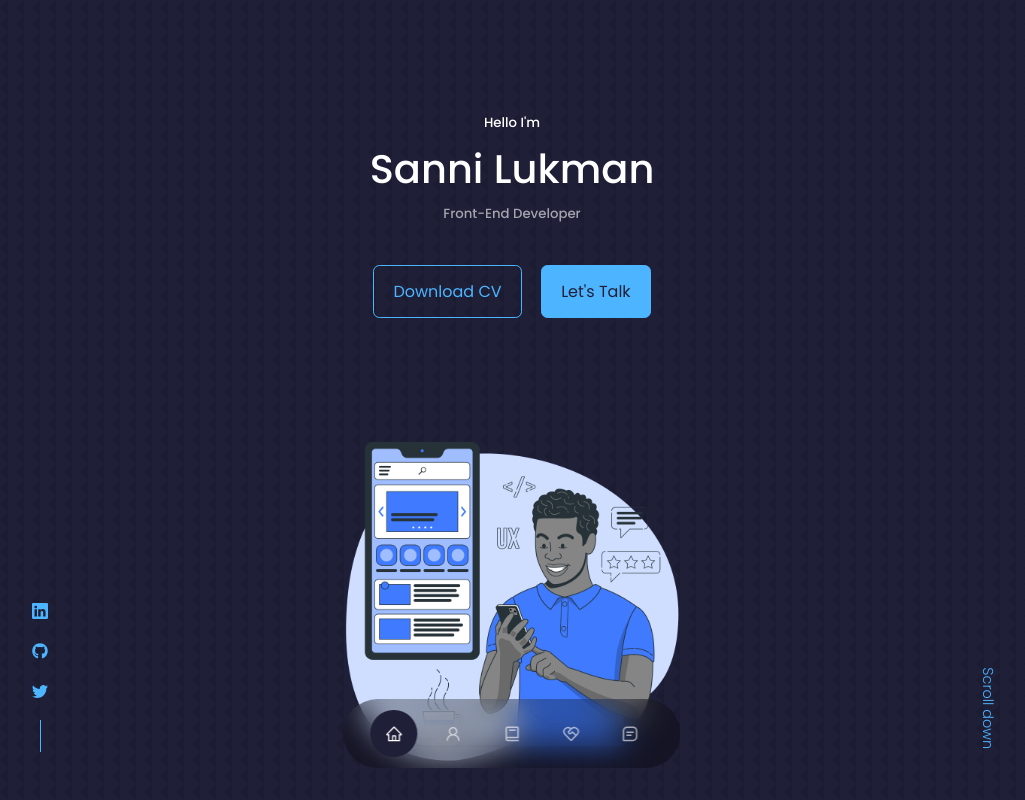
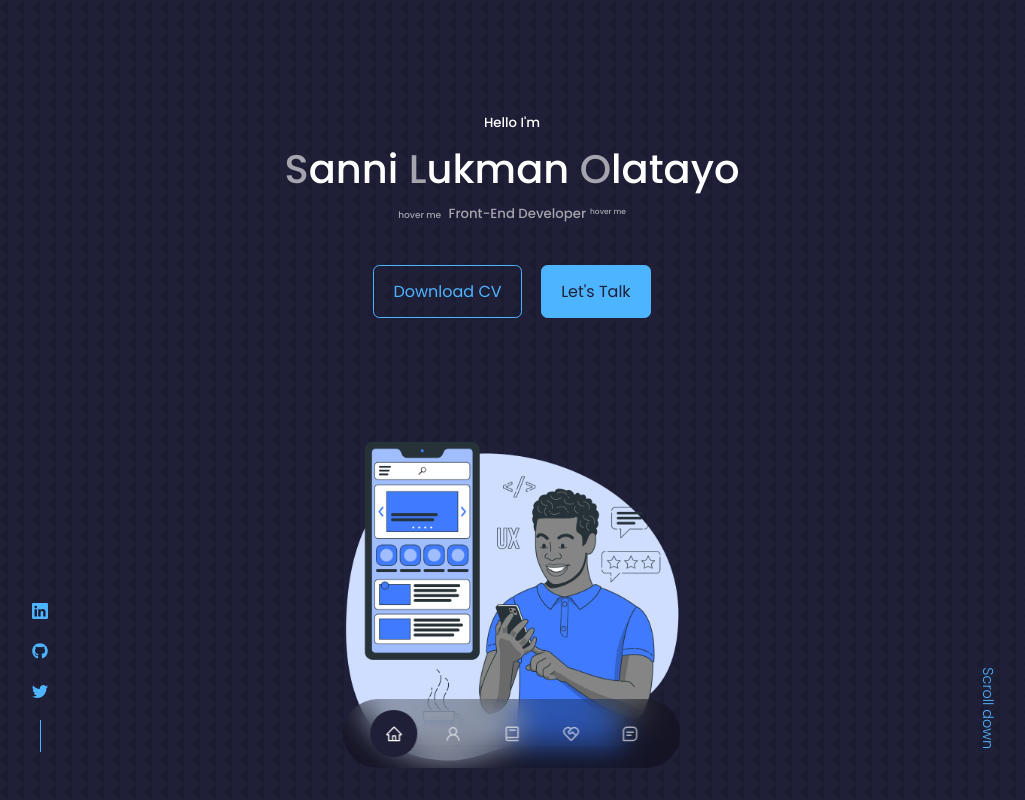
Before and after one commit to Lukmon492/Portfolio-project, a React (Vite) app in the folder New-portfolio/: page / in a window 1280 px wide. Shown: the top 800 px of the page, without its empty margins (128-1153 px from the left). Built offline with nearby package versions, Linux system fonts and the light colour scheme.

Commit message:
advanced

```diff
--- a/New-portfolio/src/components/header/Header.jsx
+++ b/New-portfolio/src/components/header/Header.jsx
@@ -9,8 +9,17 @@ const Header = () => {
     <header>
       <div className="container header__container">
         <h5>Hello I'm</h5>
-        <h1>Sanni Lukman</h1>
-        <h5 className="text-light">Front-End Developer</h5>
+        <h1 className="text-enlarge">
+          <span>Sanni</span> <span>Lukman</span> <span>Olatayo</span>
+        </h1>
+        <h5 className="text-light">
+          <div>
+            <span>hover me</span> Front-End Developer
+            <span>
+              <sup>hover me</sup>
+            </span>
+          </div>
+        </h5>
         <CTA />
         <HeaderSocials />
         <div className="me">
--- a/New-portfolio/src/components/header/header.css
+++ b/New-portfolio/src/components/header/header.css
@@ -8,7 +8,38 @@ header {
   height: 100%;
   position: relative;
 }
-
+.text-enlarge span {
+  display: inline-block;
+  transition: var(--transition);
+}
+.text-enlarge span::first-letter {
+  color: rgba(255, 255, 255, 0.6);
+}
+.text-enlarge:hover {
+  font-weight: 400;
+  line-height: 82px;
+  font-size: 3.4rem;
+}
+.text-light {
+  transition: var(--transition);
+}
+.text-light:hover div {
+  display: none;
+}
+.text-light span {
+  display: inline-block;
+  font-size: 9px;
+  margin: 0 4px;
+}
+.text-light:hover::before {
+  display: inline-block;
+  content: "javascript | react";
+  text-transform: capitalize;
+  font-size: 16px;
+  font-weight: 400;
+  letter-spacing: 4px;
+  color: rgba(255, 255, 255, 0.6);
+}
 /* ========= CTA ========== */
 .cta {
   margin-top: 2.5rem;
--- a/New-portfolio/src/components/portfolio/Portfolio.jsx
+++ b/New-portfolio/src/components/portfolio/Portfolio.jsx
@@ -1,8 +1,35 @@
 import React from "react";
 import "./portfolio.css";
+import IMG1 from "../../assets/portfolio1.jpg";
+import IMG2 from "../../assets/portfolio2.jpg";
+import IMG3 from "../../assets/portfolio3.jpg";
+import IMG4 from "../../assets/portfolio4.jpg";
+import IMG5 from "../../assets/portfolio5.png";
+import IMG6 from "../../assets/portfolio6.jpg";
 
 const Portfolio = () => {
-  return <section id="portfolio">Portfolio</section>;
+  return (
+    <section id="portfolio">
+      <h5>My Recent Work</h5>
+      <h2>Portfolio</h2>
+      <div className="container portfolio__container">
+        <article className="portfolio__items">
+          <div className="portfolio__item-image">
+            <img src={IMG1} alt="" />
+          </div>
+          <h3>This is a portfolio item title</h3>
+          <div className="portfolio__item-cta">
+            <a href="#" className="btn" target="_blank">
+              Github
+            </a>
+            <a href="#" className="btn btn-primary" target="_blank">
+              Live Demo
+            </a>
+          </div>
+        </article>
+      </div>
+    </section>
+  );
 };
 
 export default Portfolio;
--- a/New-portfolio/src/components/portfolio/portfolio.css
+++ b/New-portfolio/src/components/portfolio/portfolio.css
@@ -0,0 +1,28 @@
+.portfolio__container {
+  display: grid;
+  gap: 2.5rem;
+  grid-template-columns: repeat(3, 1fr);
+}
+.portfolio__items {
+  background: var(--color-bg-variant);
+  padding: 1.2rem;
+  border-radius: 2rem;
+  border: 1px solid transparent;
+  transition: var(--transition);
+}
+.portfolio__items:hover {
+  border-color: var(--color-primary-variant);
+  background: transparent;
+}
+.portfolio__item-image {
+  border-radius: 1.5rem;
+  overflow: hidden;
+}
+.portfolio__items h3 {
+  margin: 1.2rem 0 2rem;
+}
+.portfolio__item-cta {
+  display: flex;
+  gap: 1rem;
+  margin-bottom: 1rem;
+}
```
